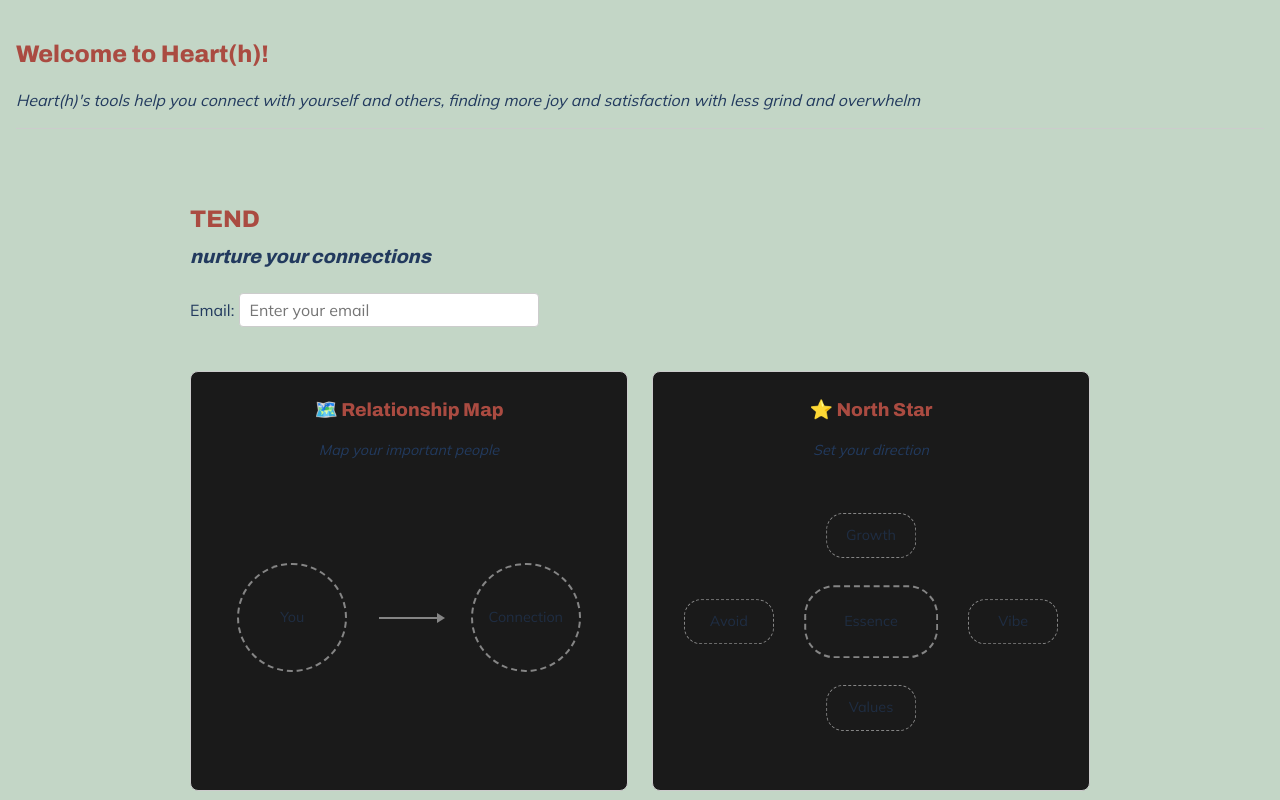
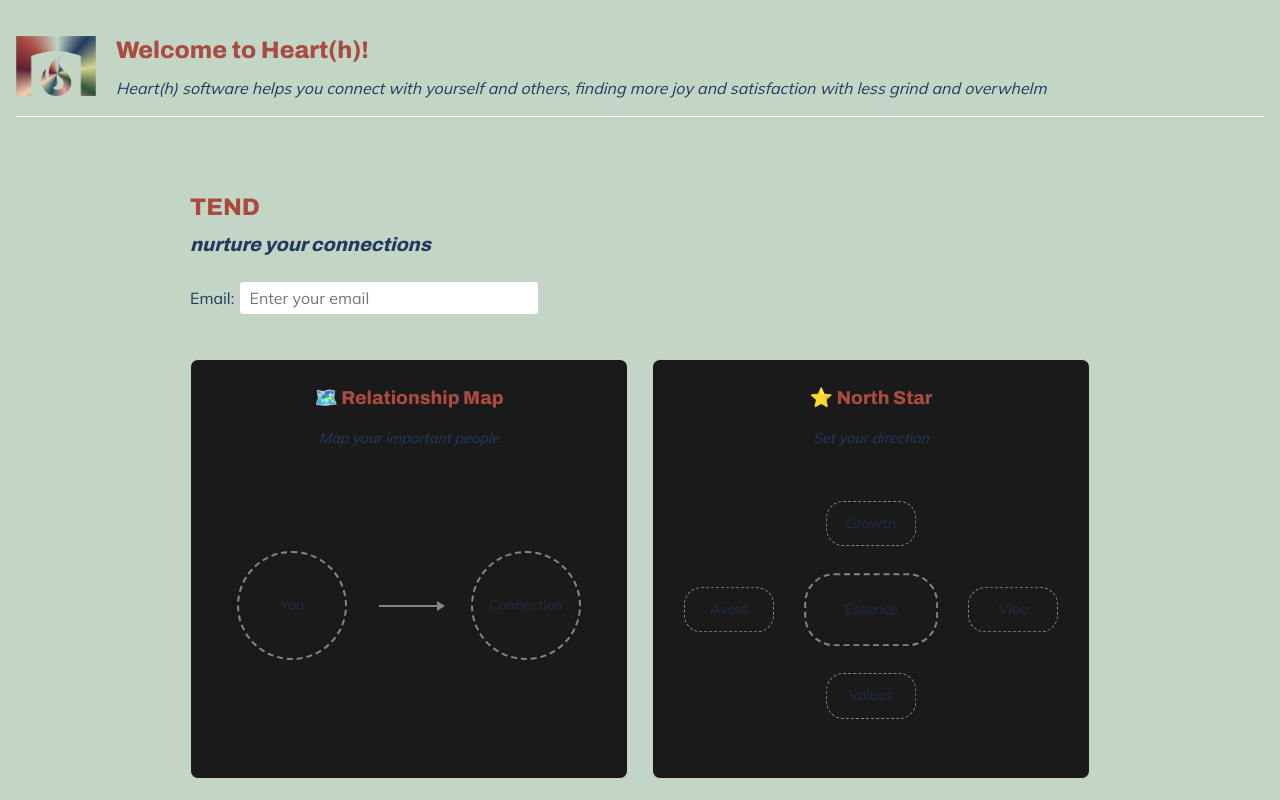
Before and after one commit to Heart-h-App/TEND, a SvelteKit app: page / in a window 1280 px wide. Shown: the top 800 px of the page. Built offline with nearby package versions, Linux system fonts and the light colour scheme.

Commit message:
Add Heart(h) logo to TEND home page banner
- Add hearth-logo.png to static assets
- Update hero section to match EMBER banner styling with logo and flex layout
- Maintain consistent branding across Heart(h) applications

```diff
--- a/src/routes/+page.svelte
+++ b/src/routes/+page.svelte
@@ -323,11 +323,16 @@
   }
 </script>
 
-<section id="hero" style="min-height: 40px; margin-bottom: 16px; border-bottom: 1px solid var(--input-border);">
-  <h1>Welcome to Heart(h)!</h1>
-  <p style="font-style: italic;">
-    Heart(h)'s tools help you connect with yourself and others, finding more joy and satisfaction with less grind and overwhelm
-  </p>
+<section id="hero" style="min-height: 40px; margin-bottom: 16px; margin-top: 32px; border-bottom: 1px solid white;">
+  <div style="display: flex; align-items: center; gap: 20px; margin-bottom: 16px;">
+    <img src="/hearth-logo.png" alt="Heart(h) Logo" style="width: 80px; height: auto; flex-shrink: 0;">
+    <div>
+      <h1 style="margin: 0 0 8px 0; color: var(--heading);">Welcome to Heart(h)!</h1>
+      <p style="margin: 0; font-style: italic; color: var(--text);">
+        Heart(h) software helps you connect with yourself and others, finding more joy and satisfaction with less grind and overwhelm
+      </p>
+    </div>
+  </div>
 </section>
 
 <main class="container">
```
Also changed, not shown: static/hearth-logo.png (added).
